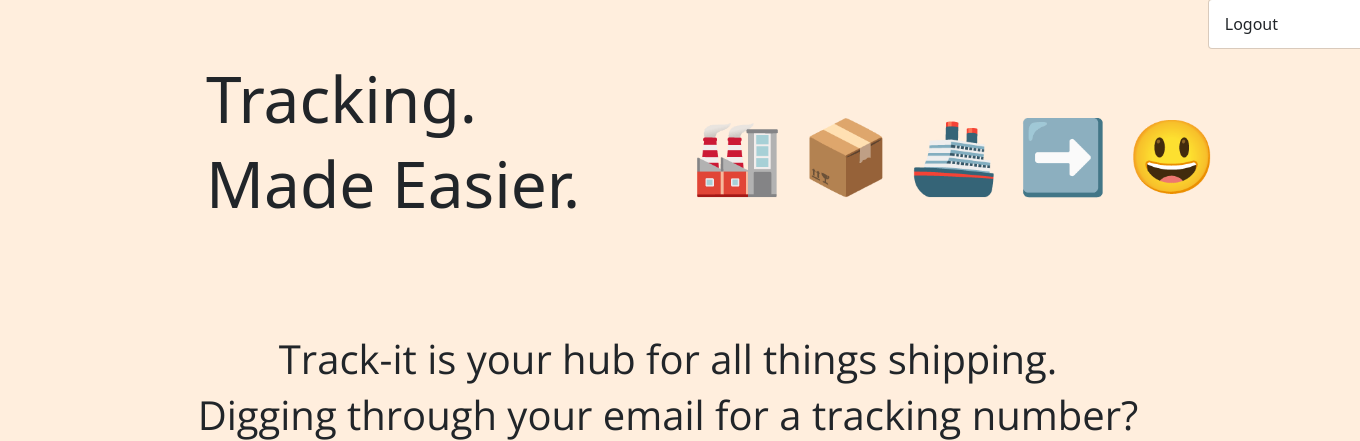
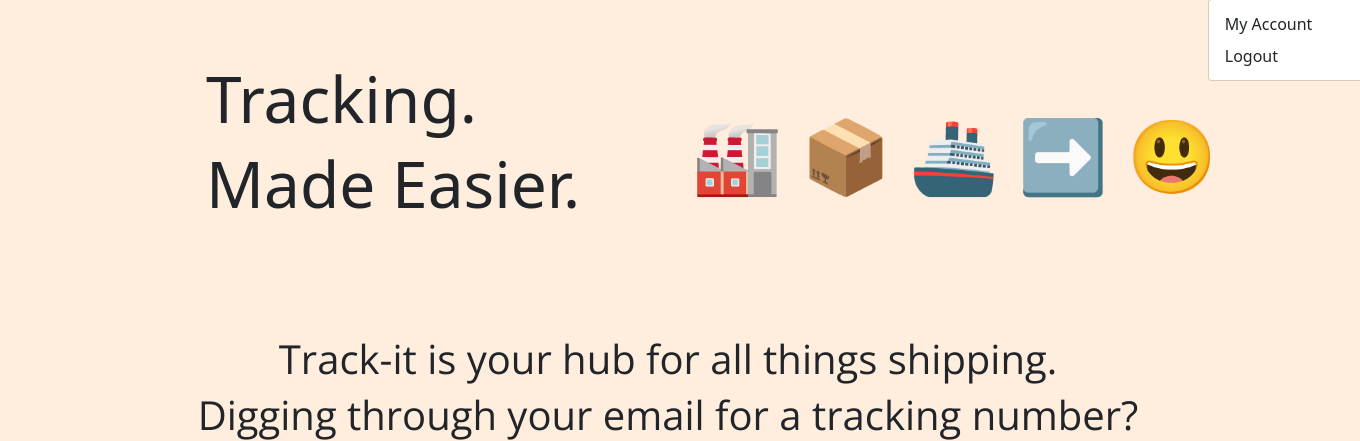
Before and after one commit to davidparker333/Track-It, a Flask app: page / in a window 1360 px wide, after a click that opens the changed part. Shown: the part 43-484 px from the top of the page. Run offline with Flask 2, Linux system fonts and the light colour scheme; the visitor is signed in with stand-in values (Sample User, id 1); some libraries are stand-ins or nearby versions.

Commit message:
adjustment to navbar

```diff
--- a/app/templates/navbar.html
+++ b/app/templates/navbar.html
@@ -40,6 +40,7 @@
           <i class="fas fa-user"></i>
         </a>
         <ul class="dropdown-menu" aria-labelledby="navbarDropdown">
+          <li><a class="dropdown-item">My Account</a></li>
           <li><a class="dropdown-item" href="{{ url_for('auth.logout') }}">Logout</a></li>
         </ul>
       </li>
```
